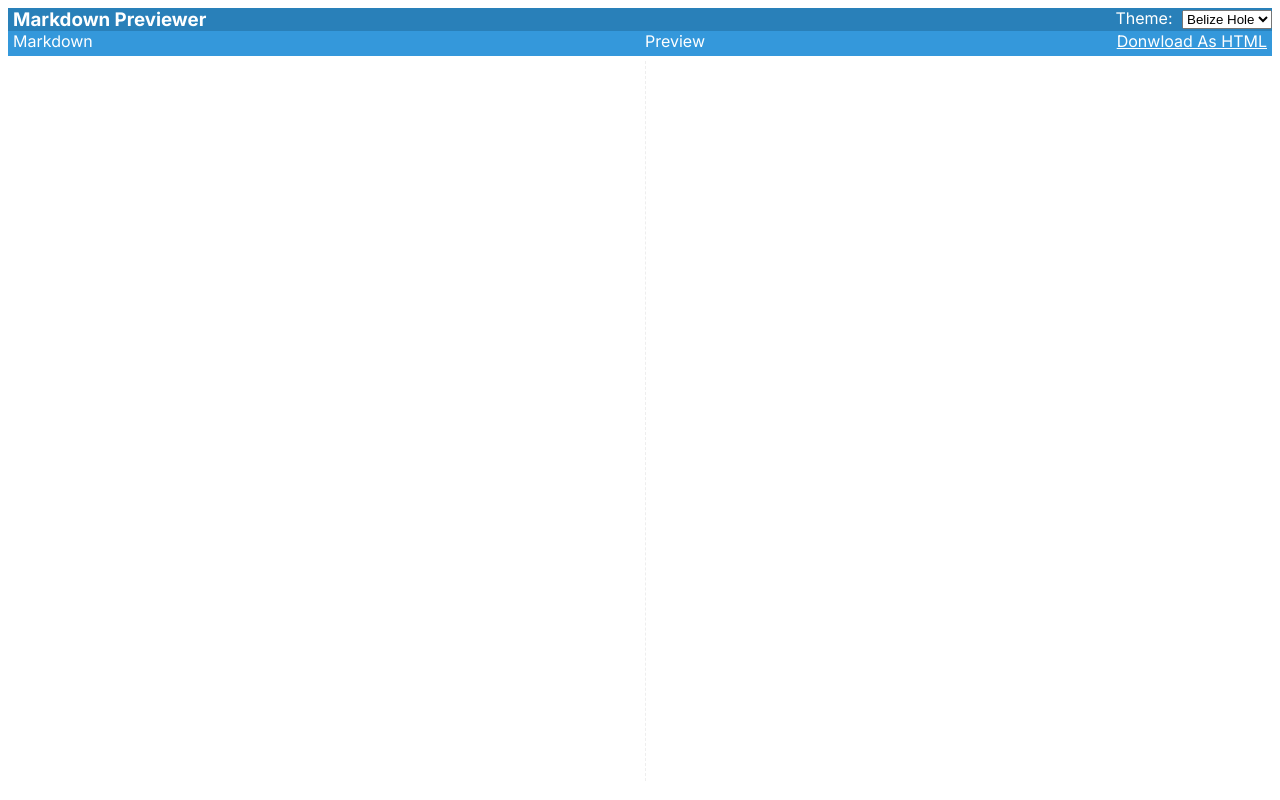
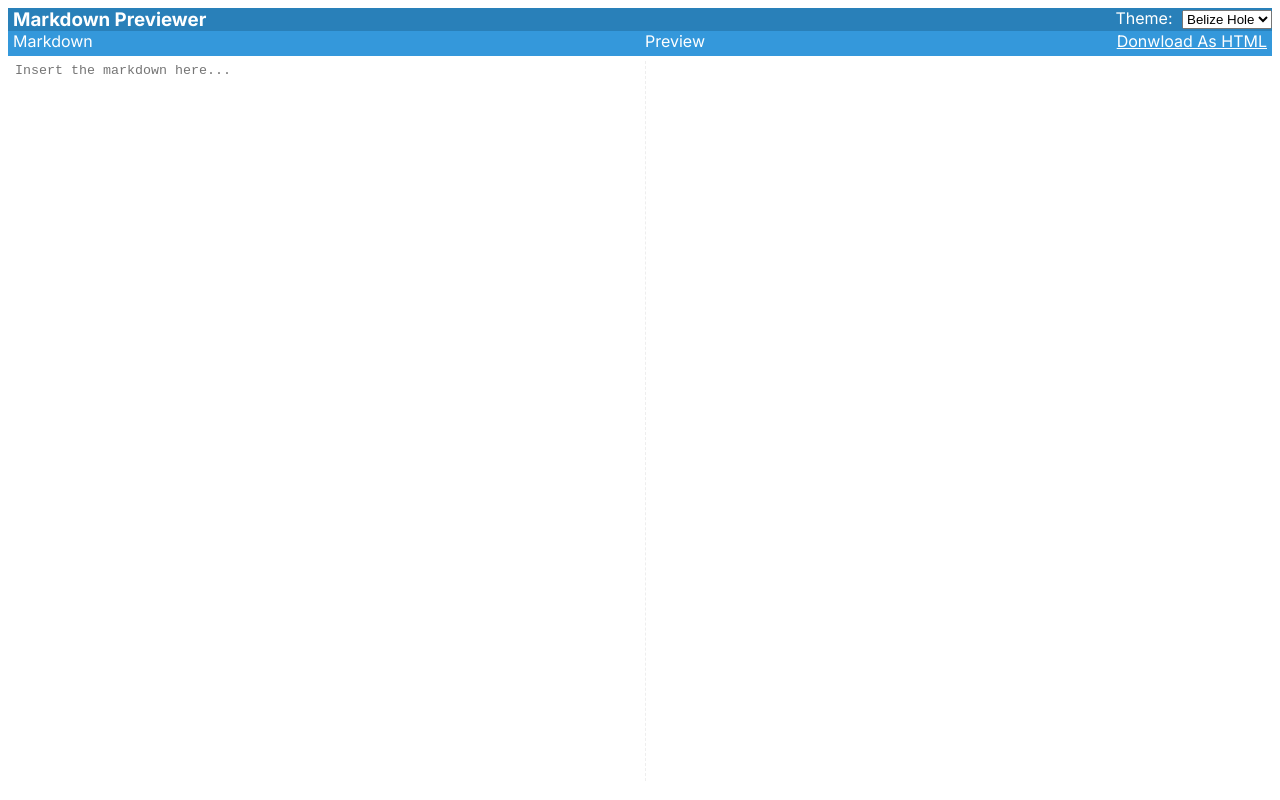
Before and after one commit to umartinez22/markdown-html-previewer, a Next.js app: page / in a window 1280 px wide. Built offline with nearby package versions, Linux system fonts and the light colour scheme.

Commit message:
feat: add placeholder in textarea

```diff
--- a/src/pages/components/MarkdownInput/MarkdownInput.jsx
+++ b/src/pages/components/MarkdownInput/MarkdownInput.jsx
@@ -25,7 +25,10 @@ const MarkdownInput = ({ onTransformMarkdown }) => {
       >
         Markdown
       </div>
-      <textarea onChange={(e) => onChange(e.target.value)}></textarea>
+      <textarea
+        placeholder="Insert the markdown here..."
+        onChange={(e) => onChange(e.target.value)}
+      ></textarea>
     </div>
   );
 };
```
